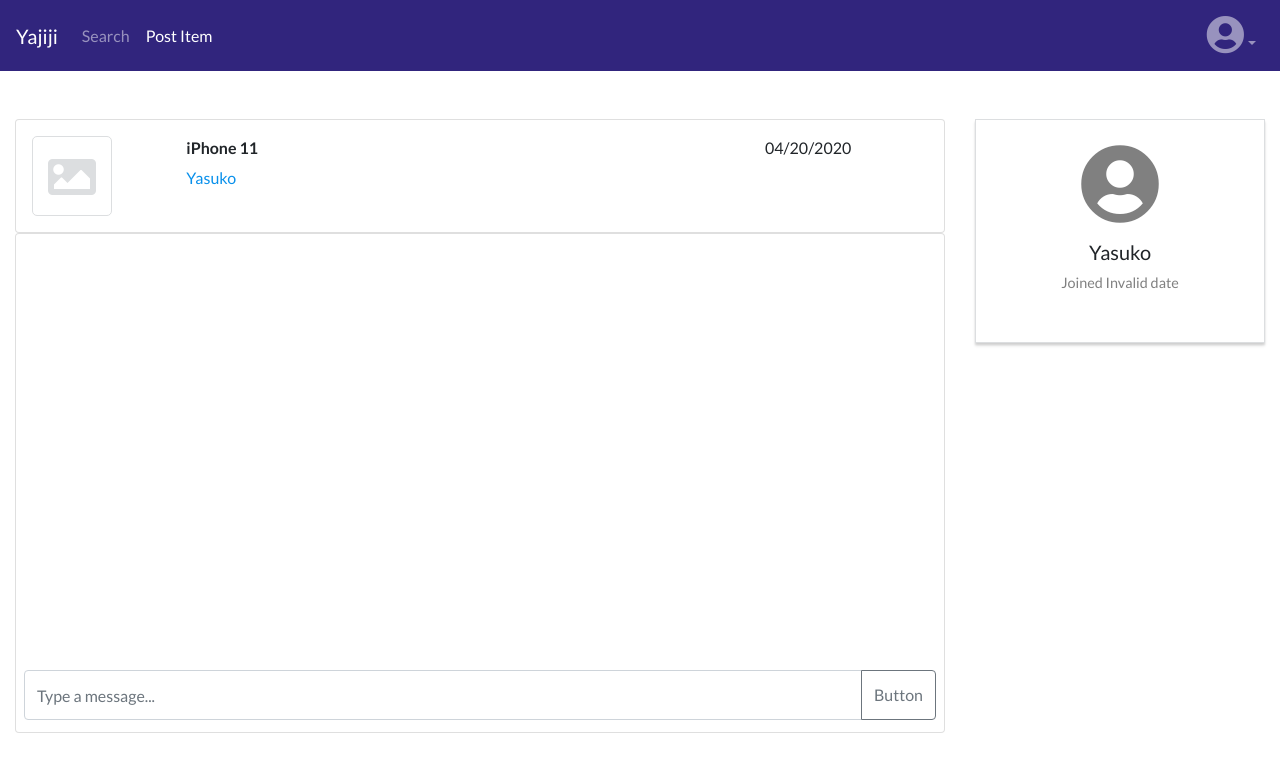
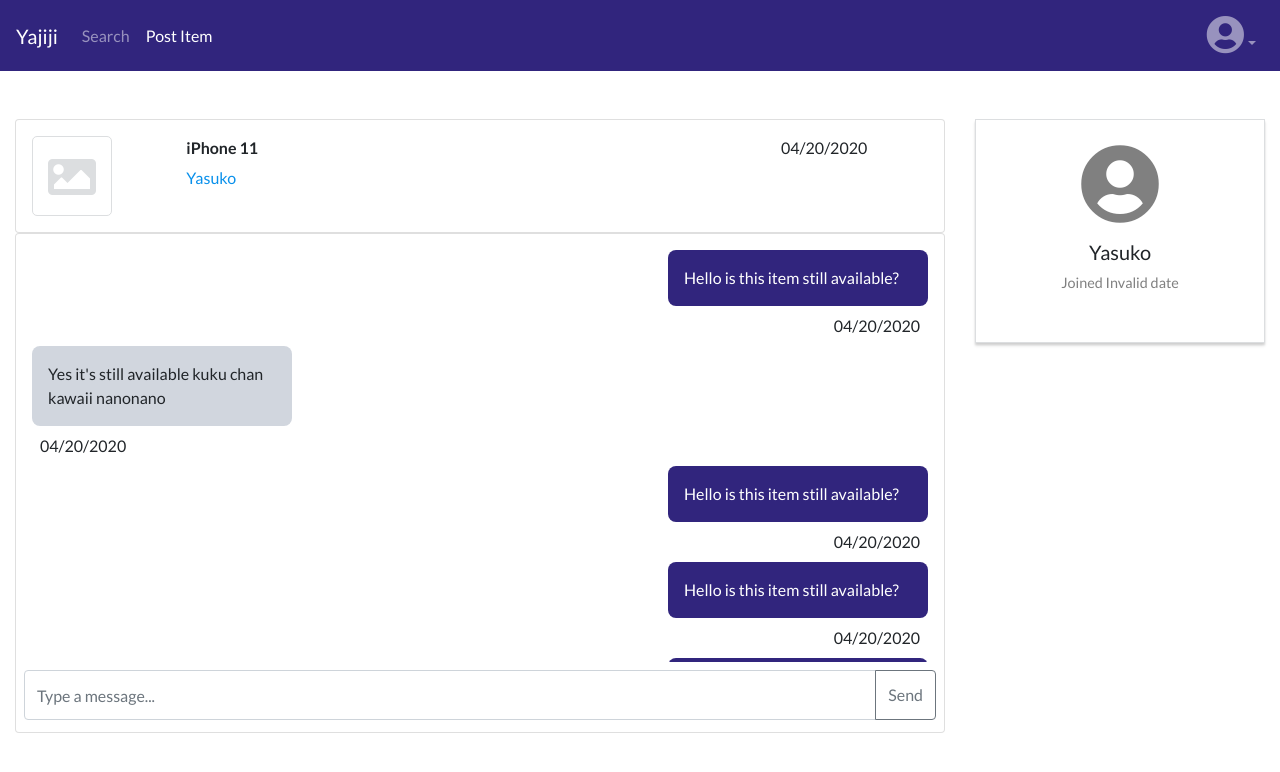
Before and after one commit to ykurata/shop-app, a React (Create React App) app in the folder client/: page /message-detail in a window 1280 px wide. Shown: the top 772 px of the page. Built offline with nearby package versions, Linux system fonts and the light colour scheme; no server answers; sample sign-in values are in the browser's storage.

Commit message:
made message area scrollable

```diff
--- a/client/src/components/MessageDetail.js
+++ b/client/src/components/MessageDetail.js
@@ -36,7 +36,7 @@ class MessageDetail extends Component {
                         <div className="col-lg-9 col-md-9 col-sm-9 col-9">
                           <p className="message-item-title"><b>iPhone 11</b></p>
                         </div>
-                        <div className="col-lg-2 col-md-2 col-sm-2 col-3">
+                        <div className="col-lg-3 col-md-3 col-sm-3 col-3">
                           <p className="message-date">04/20/2020</p>
                         </div>
                       </div>
@@ -50,12 +50,45 @@ class MessageDetail extends Component {
                   <div className="row">
                     <div className="col-md-12 mb-2 display-message">
 
+                      <div className="message">
+                        <div className="talk-bubble-right float-right">
+                          <span>Hello is this item still available?</span>
+                        </div>
+                        <span className="float-right message-date">04/20/2020</span>
+                      </div>
+                      <div className="message">
+                        <div className="talk-bubble-left float-left">
+                          <span>Yes it's still available kuku chan kawaii nanonano</span>
+                        </div>
+                        <span className="float-left message-date">04/20/2020</span>
+                      </div>
+                      <div className="message">
+                        <div className="talk-bubble-right float-right">
+                          <span>Hello is this item still available?</span>
+                        </div>
+                        <span className="float-right message-date">04/20/2020</span>
+                      </div>
+                      <div className="message">
+                        <div className="talk-bubble-right float-right">
+                          <span>Hello is this item still available?</span>
+                        </div>
+                        <span className="float-right message-date">04/20/2020</span>
+                      </div>
+                      <div className="message">
+                        <div className="talk-bubble-right float-right">
+                          <span>Hello is this item still available?</span>
+                        </div>
+                        <span className="float-right message-date">04/20/2020</span>
+                      </div>
+
+
+
                     </div>
                     <div className="col-md-12">
-                      <div class="input-group">
-                        <input type="text" class="form-control text-input" placeholder="Type a message..."/>
-                        <div class="input-group-append">
-                          <button class="btn btn-outline-secondary" type="button">Button</button>
+                      <div className="input-group">
+                        <input type="text" className="form-control text-input" placeholder="Type a message..."/>
+                        <div className="input-group-append">
+                          <button className="btn btn-outline-secondary" type="button">Send</button>
                         </div>
                       </div>
                     </div>
--- a/client/src/index.css
+++ b/client/src/index.css
@@ -293,9 +293,40 @@ p {
 }
 .display-message {
   height: 420px;
+  overflow: scroll;
 }
 .text-input {
   height: 50px;
+}
+.talk-bubble-right {
+  margin: .5rem;
+  padding: 1rem;
+  display: inline-block;
+  position: relative;
+	width: 260px;
+	height: auto;
+  background-color: #31257d;
+  color: white;
+  border-radius: 8px;
+  text-align: left;
+  clear: both;
+}
+.talk-bubble-left {
+  margin: .5rem;
+  padding: 1rem;
+  display: inline-block;
+  position: relative;
+	width: 260px;
+	height: auto;
+  background-color: #d1d6de;
+  border-radius: 8px;
+  text-align: left;
+  clear: both;
+}
+.message-date {
+  clear: both;
+  padding-right: 1rem;
+  padding-left: 1rem;
 }
 
 @media screen and (min-width: 300px) and (max-width: 360px){
```
